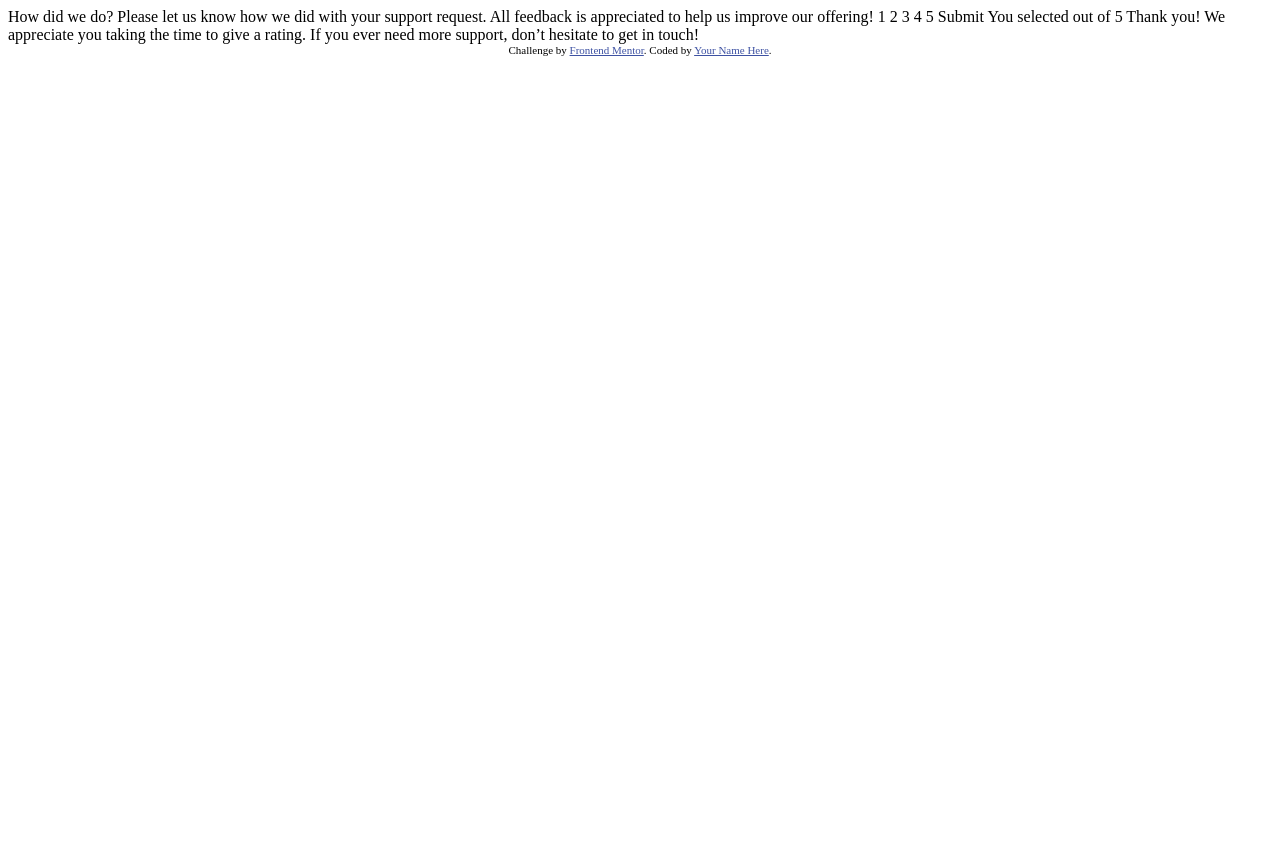
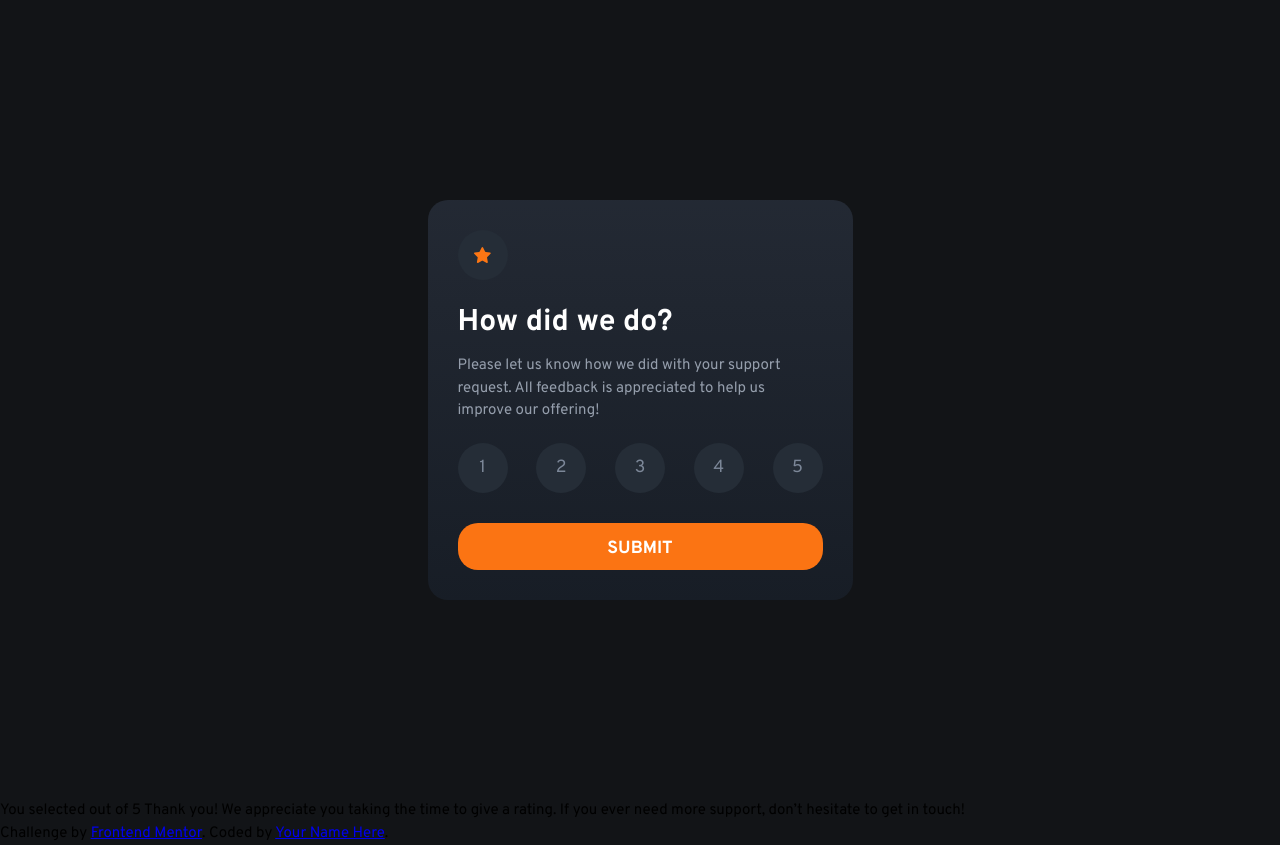
Before and after one commit to hectorsevillasandoval/Interactive-rating-component, a website: page index.html in a window 1280 px wide. Before the commit the page ends 800 px from the top, so only its background shows below. Drawn offline with Linux system fonts and the light colour scheme.

Commit message:
adding setup, styles, and starting js file

```diff
--- a/index.html
+++ b/index.html
@@ -7,25 +7,48 @@
   <link rel="icon" type="image/png" sizes="32x32" href="./images/favicon-32x32.png">
 
   <title>Frontend Mentor | Interactive rating component</title>
-
-  <!-- Feel free to remove these styles or customise in your own stylesheet 👍 -->
-  <style>
-    .attribution { font-size: 11px; text-align: center; }
-    .attribution a { color: hsl(228, 45%, 44%); }
-  </style>
+  <link rel="preconnect" href="https://fonts.googleapis.com">
+<link rel="preconnect" href="https://fonts.gstatic.com" crossorigin>
+<link href="https://fonts.googleapis.com/css2?family=Overpass:wght@400;700&display=swap" rel="stylesheet">
+ <link rel="stylesheet" href="src/css/main.css">
 </head>
 <body>
 
-  <!-- Rating state start -->
+  <main>
+    <article class="main-container">
+      <!-- Rating state start -->
+      <section class="first-view box">
+        <div class="first-view__wrapper">
+          <!-- Star -->
+          <figure class="first-view__star"><img src="./images/icon-star.svg" alt="Icon Star"></figure>
 
-  How did we do?
+          <!-- Title -->
+          <h2 class="box__title">How did we do?</h2>
 
-  Please let us know how we did with your support request. All feedback is appreciated
-  to help us improve our offering!
+          <!-- Description -->
+          <p class="box__description">
+            Please let us know how we did with your support request. All feedback is appreciated to help us improve our offering!
+          </p>
 
-  1 2 3 4 5
+          <!-- Rating -->
 
-  Submit
+            <div class="box__rating">
+              <button class="btn btn__rating">1</button>
+              <button class="btn btn__rating">2</button>
+              <button class="btn btn__rating">3</button>
+              <button class="btn btn__rating">4</button>
+              <button class="btn btn__rating">5</button>
+            </div>
+            <div class="box__button">
+              <button class="btn btn__submit">Submit</button>
+            </div>
+
+
+        </div>
+      </section>
+    </article>
+  </main>
+
 
   <!-- Rating state end -->
 
@@ -45,5 +68,6 @@
     Challenge by <a href="https://www.frontendmentor.io?ref=challenge" target="_blank">Frontend Mentor</a>.
     Coded by <a href="#">Your Name Here</a>.
   </div>
+  <script src="src/js/main.js"></script>
 </body>
 </html>
--- /dev/null
+++ b/src/js/main.js
@@ -0,0 +1,13 @@
+const ratingBox = document.querySelector('.box__rating');
+
+ratingBox.addEventListener('click', (event) => {
+    event.target.className.includes('btn__rating') && fnEnableRatingClass(event.target);
+});
+
+const fnEnableRatingClass = (ratingButton) => {
+    const ratingBtns = ratingBox.querySelectorAll('.btn__rating');
+    ratingBtns.forEach((btn) => {
+        btn.classList.remove('btn__rating--active');
+    });
+    ratingButton.classList.add('btn__rating--active');
+}
--- /dev/null
+++ b/src/sass/partials/_reset.scss
@@ -0,0 +1,30 @@
+/*
+  Josh's Custom CSS Reset
+  https://www.joshwcomeau.com/css/custom-css-reset/
+*/
+*, *::before, *::after {
+    box-sizing: border-box;
+  }
+  * {
+    margin: 0;
+  }
+  html, body {
+    height: 100%;
+  }
+  body {
+    line-height: 1.5;
+    -webkit-font-smoothing: antialiased;
+  }
+  img, picture, video, canvas, svg {
+    display: block;
+    max-width: 100%;
+  }
+  input, button, textarea, select {
+    font: inherit;
+  }
+  p, h1, h2, h3, h4, h5, h6 {
+    overflow-wrap: break-word;
+  }
+  #root, #__next {
+    isolation: isolate;
+  }
--- /dev/null
+++ b/src/sass/partials/_variables.scss
@@ -0,0 +1,19 @@
+/*-----------------------------------------------------------------------------------*/
+/*	Variables
+/*-----------------------------------------------------------------------------------*/
+$orange: hsl(25, 97%, 53%);
+$white: hsl(0, 0%, 100%);
+$light-gray: hsl(217, 12%, 63%);
+$medium-gray: hsl(216, 12%, 54%);
+$dark-blue: hsl(213, 19%, 18%);
+$very-dark-blue: hsl(216, 12%, 8%);
+
+/*-----------------------------------------------------------------------------------*/
+/*	Media Queries
+/*-----------------------------------------------------------------------------------*/
+$desktop: 'screen and (min-width: 1440px)';
+
+/*-----------------------------------------------------------------------------------*/
+/*	Fonts
+/*-----------------------------------------------------------------------------------*/
+$main-font: 'Overpass', sans-serif;
--- /dev/null
+++ b/src/sass/theme.scss
@@ -0,0 +1,103 @@
+/*
+*   Variables
+*/
+
+@import "partials/reset";
+@import "partials/variables";
+
+body {
+  background-color: $very-dark-blue;
+  font-family: $main-font;
+  font-size: 15px;
+  font-weight: 400;
+}
+
+.rounded-circle {
+  background-color: $dark-blue;
+  border-radius: 50%;
+  width: 50px;
+  height: 50px;
+  display: grid;
+  justify-content: center;
+  align-items: center;
+}
+
+.main-container {
+  display: grid;
+  justify-content: center;
+  align-items: center;
+  height: 100vh;
+}
+
+.box {
+  background: linear-gradient(
+    180deg,
+    hsl(218deg 19% 17%) 0%,
+    hsl(216deg 24% 12%) 100%
+  );
+  border-radius: 20px;
+  padding: 30px;
+  width: 425px;
+  &__title {
+    font-size: 30px;
+    font-weight: 700;
+    color: $white;
+    margin-bottom: 10px;
+  }
+  &__description {
+    font-size: 15px;
+    font-weight: 400;
+    color: $light-gray;
+    margin-bottom: 20px;
+  }
+  &__rating {
+    display: flex;
+    justify-content: space-between;
+    margin-bottom: 30px;
+  }
+}
+
+.btn {
+    border: 0;
+    font-family: $main-font;
+    line-height: normal;
+  &__rating {
+    @extend .rounded-circle;
+    color: $medium-gray;
+    font-size: 1.1rem;
+    &:hover,
+    &:active {
+      cursor: pointer;
+      color: $white;
+      background-color: $medium-gray;      ;
+    }
+
+    &--active{
+        background-color: $orange;
+        color: $white;
+    }
+  }
+  &__submit{
+    border-radius: 20px;
+    text-transform: uppercase;
+    font-size: 1.1rem;
+    font-weight: 700;
+    width: 100%;
+    background-color: $orange;
+    color: $white;
+    border: 0;
+    padding: 14px 0 10px;
+    &:hover,
+    &:active {
+      cursor: pointer;
+      background-color: lighten($orange, 10%);
+    }
+  }
+}
+
+.first-view {
+  &__star {
+    @extend .rounded-circle;
+    margin-bottom: 20px;
+  }
+}
```
Also changed, not shown: package.json (added, +23 -0 lines), src/css/main.css (added), 2 other files.
